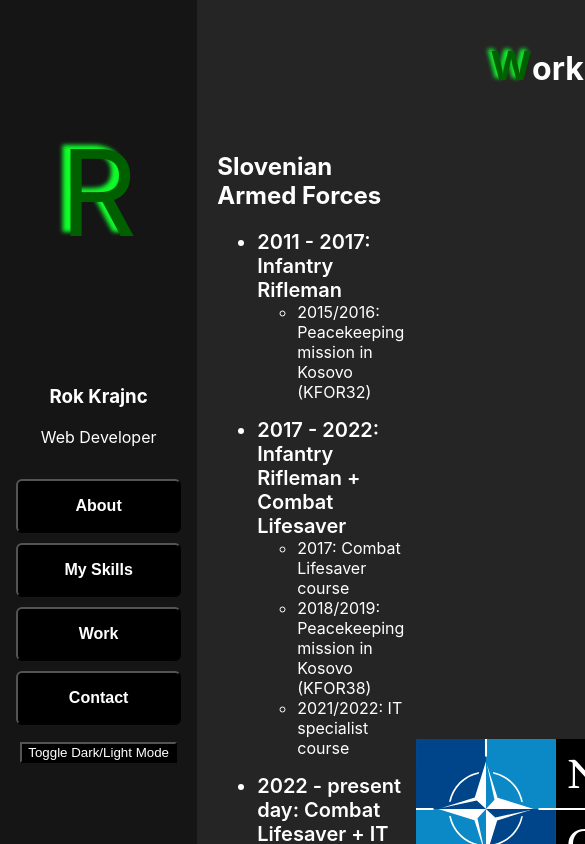
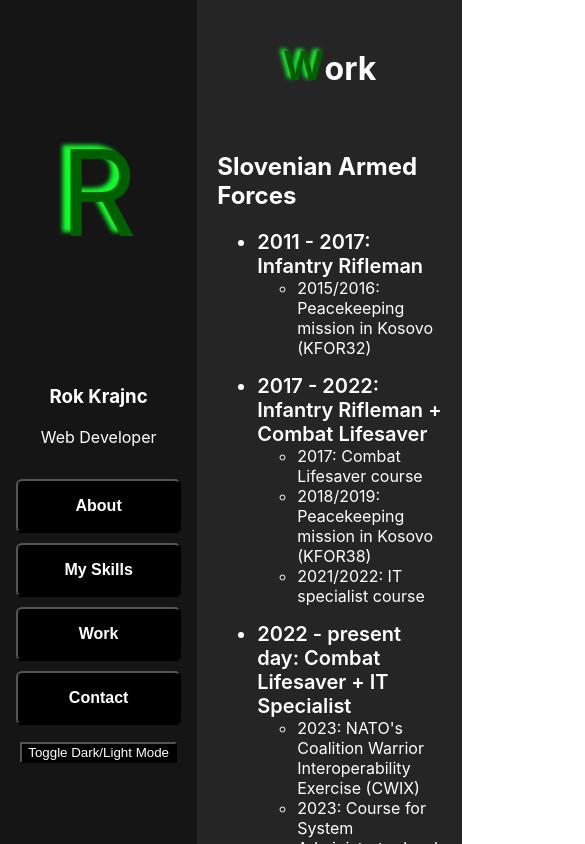
Before and after one commit to icecoil/portfolio, a React (Create React App) app: page / in a window 390 px wide. Both pictures are taken after a click on the button "Work". Shown: the top 844 px of the page, 585 px wide, since content can reach past the window. Built offline with nearby package versions, Linux system fonts and the light colour scheme.

Commit message:
responsive for Work

```diff
--- a/src/components/Work/Work.css
+++ b/src/components/Work/Work.css
@@ -27,13 +27,13 @@
 }
 
 .grbNato {
-  height: 140px;
-  max-height: 140px;
+  height: 60px;
+  max-height: 60px;
 }
 
 .grbSv {
-  height: 200px;
-  max-height: 200px;
+  height: 120px;
+  max-height: 120px;
 }
 
 .listLogoSect {
@@ -53,3 +53,9 @@
   gap: 16px;
   flex-direction: column;
 }
+
+@media screen and (max-width: 1200px) {
+  .listLogoSect {
+    flex-direction: column;
+  }
+}
```
